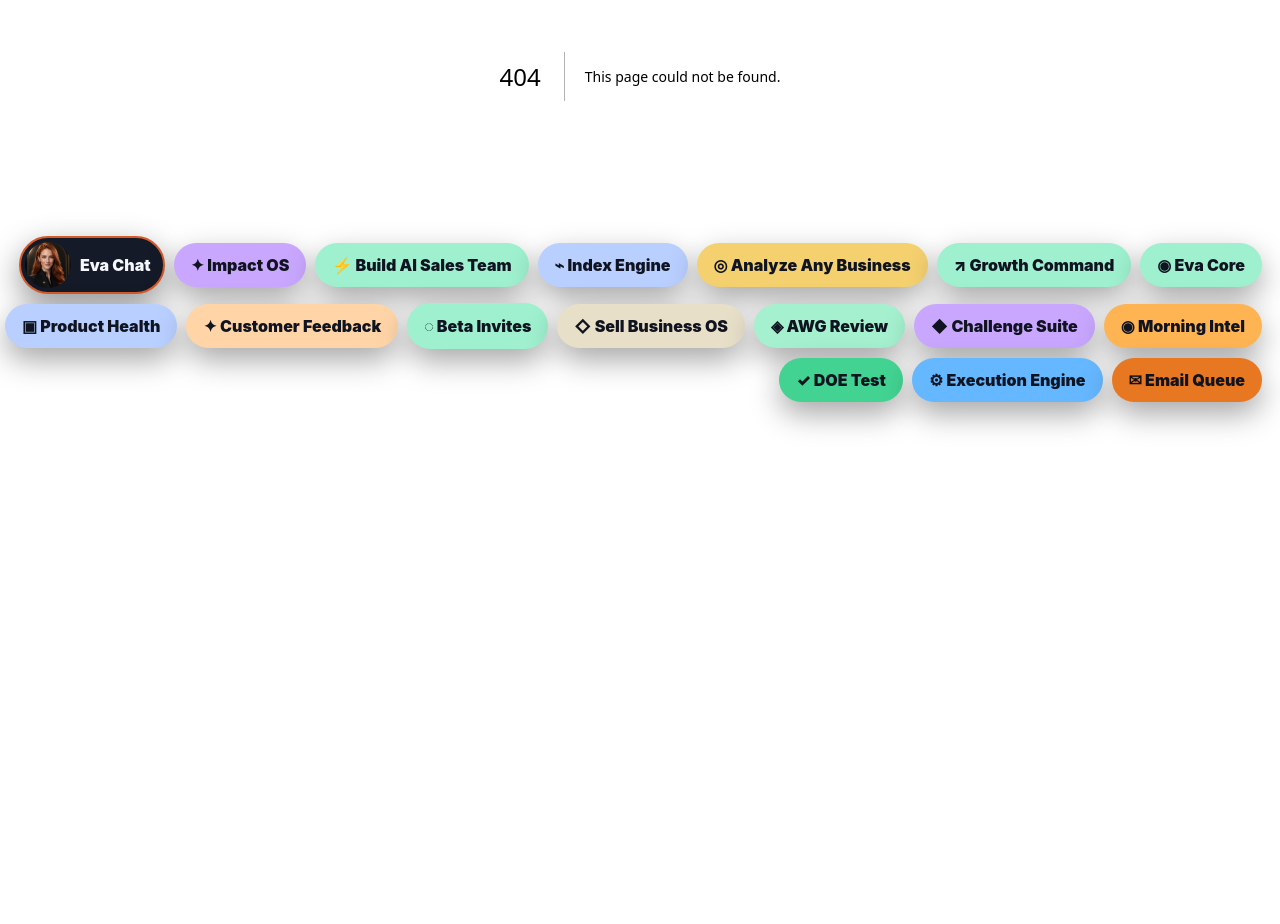
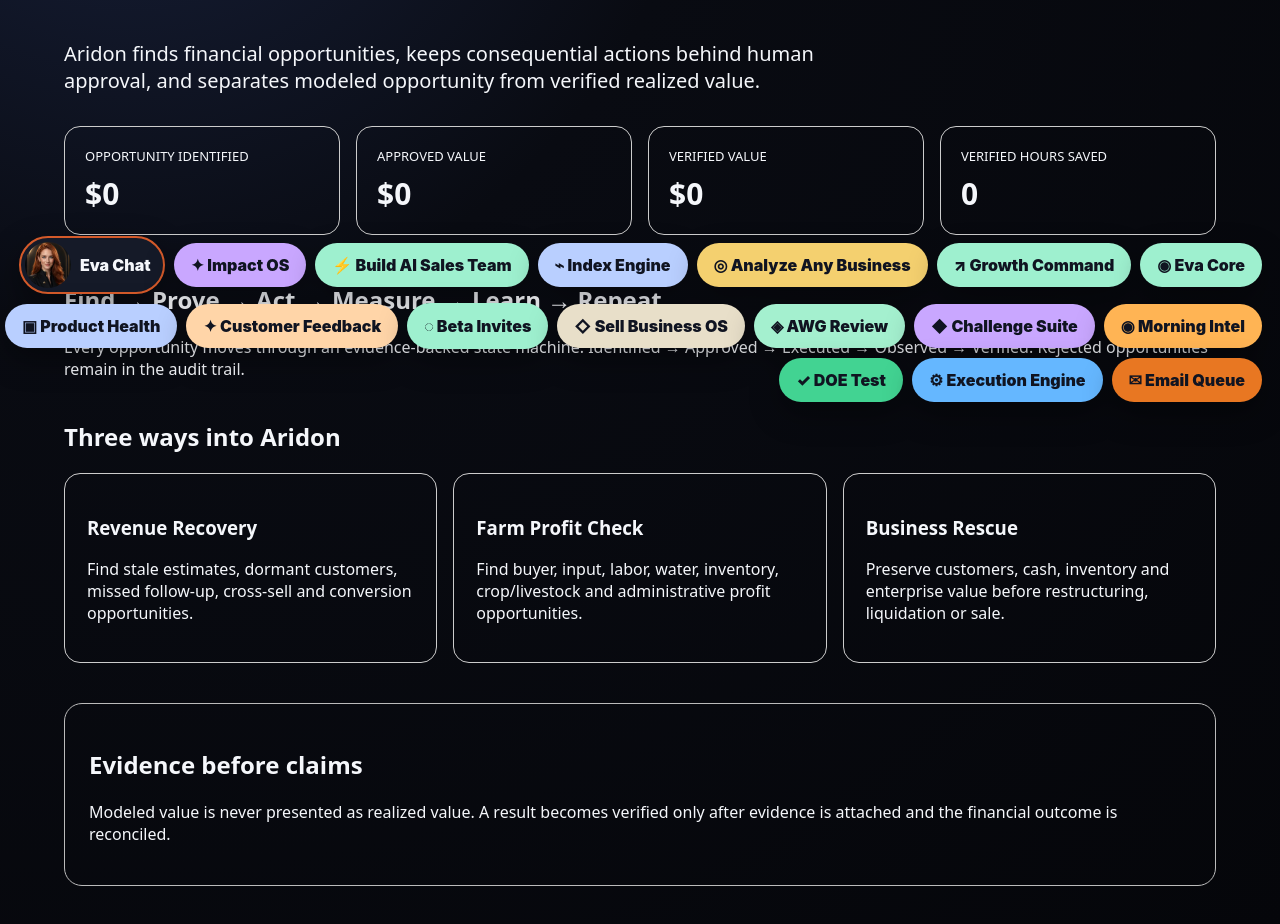
Before and after one commit to jimrusk/aridon-app, a Next.js app: page /value-center in a window 1280 px wide. Before the commit this address had no page. Shown: the part 380-1304 px from the top of the page. Before the commit the page ends 856 px from the top, so only its background shows below. Built offline with nearby package versions, Linux system fonts and the light colour scheme.

Commit message:
feat: add Aridon verified value center

```diff
--- /dev/null
+++ b/app/value-center/page.tsx
@@ -0,0 +1,50 @@
+'use client';
+
+import { useMemo, useState } from 'react';
+import { summarizeVerifiedValue, ValueOpportunity } from '../../lib/valueEngine';
+
+const seed: ValueOpportunity[] = [];
+const money = new Intl.NumberFormat('en-US', { style: 'currency', currency: 'USD', maximumFractionDigits: 0 });
+
+export default function ValueCenterPage() {
+  const [items] = useState<ValueOpportunity[]>(seed);
+  const totals = useMemo(() => summarizeVerifiedValue(items), [items]);
+
+  return (
+    <main style={{maxWidth:1200,margin:'0 auto',padding:'48px 24px',fontFamily:'system-ui'}}>
+      <p style={{letterSpacing:2,fontWeight:800}}>ARIDON VALUE CENTER</p>
+      <h1 style={{fontSize:'clamp(38px,7vw,76px)',margin:'8px 0'}}>Verified Value Created</h1>
+      <div style={{fontSize:'clamp(48px,9vw,96px)',fontWeight:900}}>{money.format(totals.verified)}</div>
+      <p style={{fontSize:20,maxWidth:780}}>Aridon finds financial opportunities, keeps consequential actions behind human approval, and separates modeled opportunity from verified realized value.</p>
+
+      <section style={{display:'grid',gridTemplateColumns:'repeat(auto-fit,minmax(210px,1fr))',gap:16,marginTop:32}}>
+        <Metric label="Opportunity identified" value={money.format(totals.identified)} />
+        <Metric label="Approved value" value={money.format(totals.approved)} />
+        <Metric label="Verified value" value={money.format(totals.verified)} />
+        <Metric label="Verified hours saved" value={String(totals.hoursSaved)} />
+      </section>
+
+      <section style={{marginTop:48}}>
+        <h2>Find → Prove → Act → Measure → Learn → Repeat</h2>
+        <p>Every opportunity moves through an evidence-backed state machine: Identified → Approved → Executed → Observed → Verified. Rejected opportunities remain in the audit trail.</p>
+      </section>
+
+      <section style={{marginTop:40}}>
+        <h2>Three ways into Aridon</h2>
+        <div style={{display:'grid',gridTemplateColumns:'repeat(auto-fit,minmax(250px,1fr))',gap:16}}>
+          <Card title="Revenue Recovery" text="Find stale estimates, dormant customers, missed follow-up, cross-sell and conversion opportunities." />
+          <Card title="Farm Profit Check" text="Find buyer, input, labor, water, inventory, crop/livestock and administrative profit opportunities." />
+          <Card title="Business Rescue" text="Preserve customers, cash, inventory and enterprise value before restructuring, liquidation or sale." />
+        </div>
+      </section>
+
+      <section style={{marginTop:40,padding:24,border:'1px solid #bbb',borderRadius:18}}>
+        <h2>Evidence before claims</h2>
+        <p>Modeled value is never presented as realized value. A result becomes verified only after evidence is attached and the financial outcome is reconciled.</p>
+      </section>
+    </main>
+  );
+}
+
+function Metric({label,value}:{label:string,value:string}) { return <div style={{padding:20,border:'1px solid #ccc',borderRadius:16}}><div style={{fontSize:13,textTransform:'uppercase'}}>{label}</div><div style={{fontSize:30,fontWeight:800,marginTop:8}}>{value}</div></div> }
+function Card({title,text}:{title:string,text:string}) { return <article style={{padding:22,border:'1px solid #ccc',borderRadius:16}}><h3>{title}</h3><p>{text}</p></article> }
```
